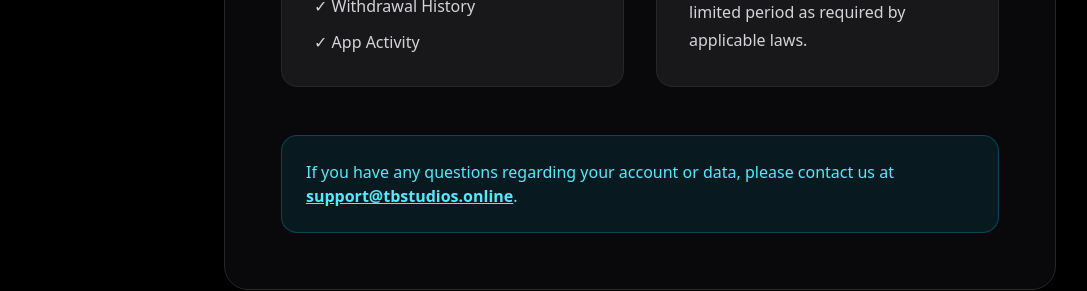
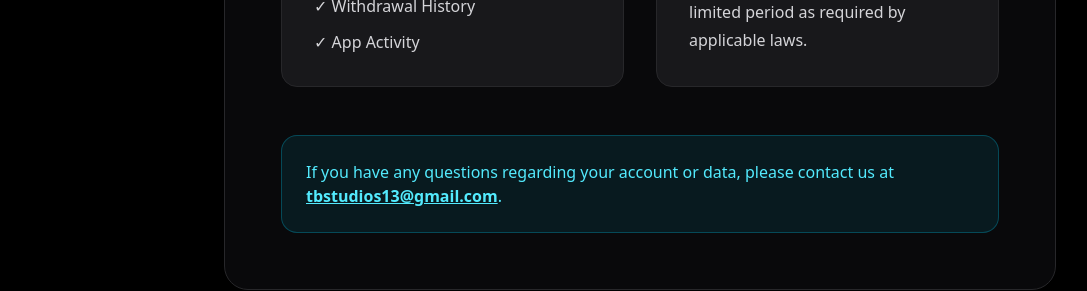
Before and after one commit to tanishbansal131313/tb-studios, a Next.js app: page /delete-account in a window 1280 px wide. Shown: the part 986-1277 px from the top of the page, without its empty margins (0-1087 px from the left). Built offline with nearby package versions, Linux system fonts and the light colour scheme.

Commit message:
Update page.tsx

```diff
--- a/src/app/delete-account/page.tsx
+++ b/src/app/delete-account/page.tsx
@@ -88,7 +88,7 @@ export default function DeleteAccountPage() {
                 href="mailto:support@tbstudios.online"
                 className="font-semibold underline"
               >
-                support@tbstudios.online
+                tbstudios13@gmail.com
               </a>
               .
             </p>
```
